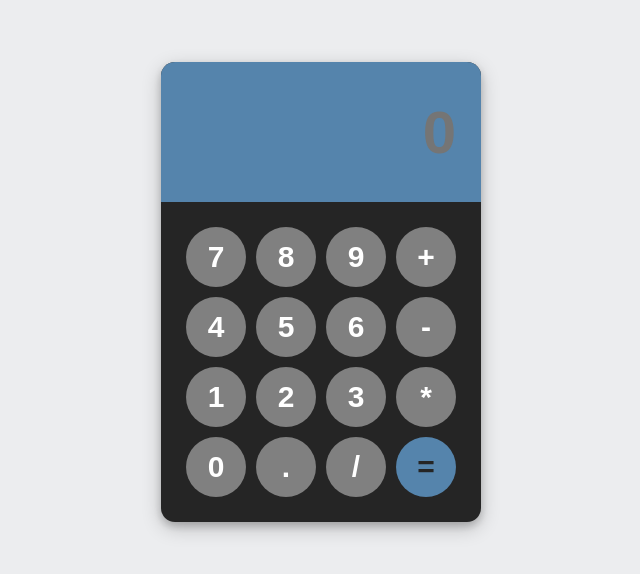
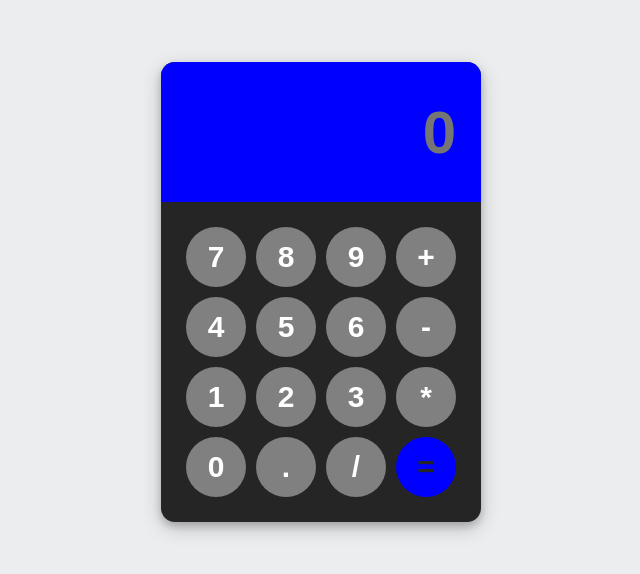
Before and after one commit to rizkypermn/KalkulatorJS, a plain HTML site: page index.html in a window 1280 px wide. Shown: the part 108-682 px from the top of the page, without its empty margins (319-959 px from the left). Drawn offline with Linux system fonts and the light colour scheme.

Commit message:
Update stylesheet.css

```diff
--- a/stylesheet.css
+++ b/stylesheet.css
@@ -21,7 +21,7 @@ body, html {
 	width: 100%;
 	height: 60px;
 	padding: 40px 0;
-	background: #5584AC;
+	background: blue;
 	border-top-left-radius: 14px;
 	border-top-right-radius: 14px;
 }
@@ -66,7 +66,7 @@ input[type=text] {
 
 }
 .red {
-	background: #5584AC !important;
+	background: blue !important;
 	color: #252525 !important;
 
 }
```
